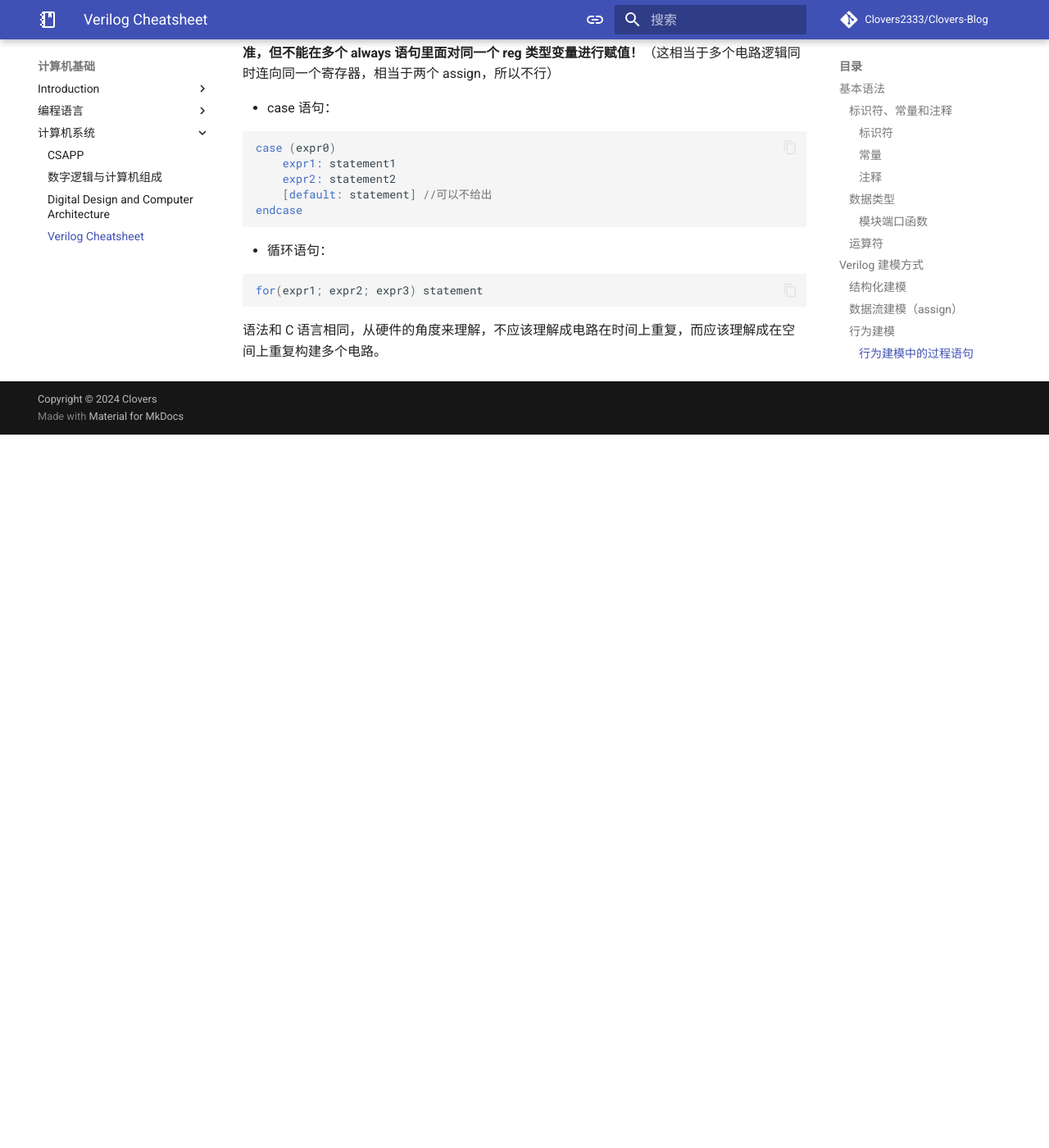
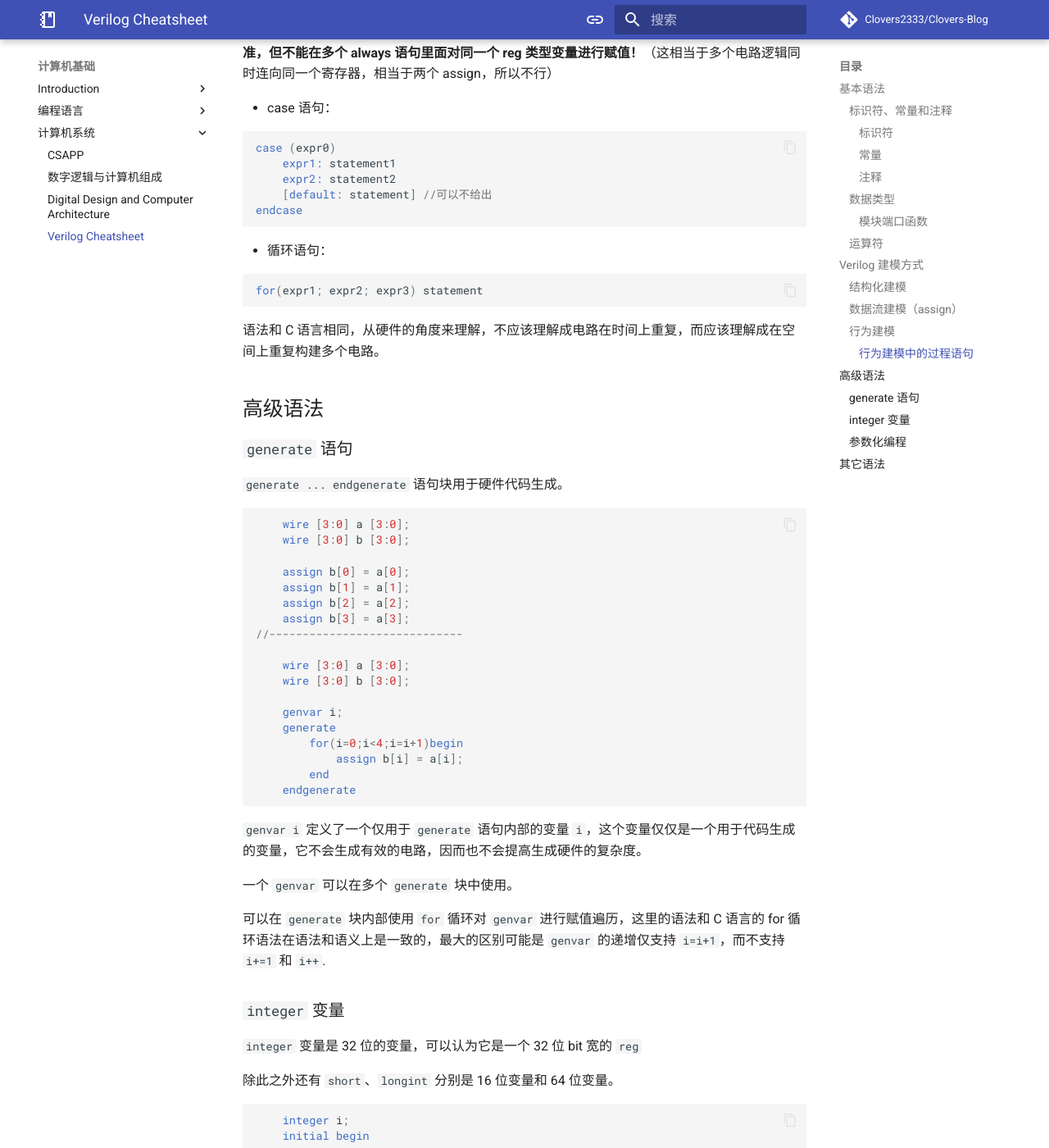
Before and after one commit to Clovers2333/Clovers-Blog, an MkDocs documentation site: the page built from docs/cs/system/v_cheatsheet.md, in a window 1280 px wide and 1400 px high, scrolled down 2663 px. Shown: the whole window at 82% size. Built offline with MkDocs 1.6.1 and Material for MkDocs 9.7.7, drawn with Linux system fonts in a browser that asks for light colours; nearby versions of some CDN libraries; library files that are not in the unit come from our copies; comment, search, counter and statistics services are not loaded; before the commit the page ends 3193 px from its top, so only the background shows below that; some of the changed text lies outside the part shown.

Commit message:
docs: add notes on v_cheatsheet.md

````diff
--- a/docs/cs/system/v_cheatsheet.md
+++ b/docs/cs/system/v_cheatsheet.md
@@ -113,3 +113,99 @@ for(expr1; expr2; expr3) statement
 ```
 
 语法和 C 语言相同，从硬件的角度来理解，不应该理解成电路在时间上重复，而应该理解成在空间上重复构建多个电路。
+
+## 高级语法
+
+### `generate` 语句
+
+`generate ... endgenerate` 语句块用于硬件代码生成。
+
+```verilog
+    wire [3:0] a [3:0];
+    wire [3:0] b [3:0];
+
+    assign b[0] = a[0];
+    assign b[1] = a[1];
+    assign b[2] = a[2];
+    assign b[3] = a[3];
+//-----------------------------
+
+    wire [3:0] a [3:0];
+    wire [3:0] b [3:0];
+
+    genvar i;
+    generate
+        for(i=0;i<4;i=i+1)begin
+            assign b[i] = a[i];
+        end
+    endgenerate
+```
+
+`genvar i` 定义了一个仅用于 `generate` 语句内部的变量 `i`，这个变量仅仅是一个用于代码生成的变量，它不会生成有效的电路，因而也不会提高生成硬件的复杂度。
+
+一个 `genvar` 可以在多个 `generate` 块中使用。
+
+可以在 `generate` 块内部使用 `for` 循环对 `genvar` 进行赋值遍历，这里的语法和 C 语言的 for 循环语法在语法和语义上是一致的，最大的区别可能是 `genvar` 的递增仅支持 `i=i+1`，而不支持 `i+=1` 和 `i++`.
+
+### `integer` 变量
+
+`integer` 变量是 32 位的变量，可以认为它是一个 32 位 bit 宽的 `reg`
+
+除此之外还有 `short`、`longint` 分别是 16 位变量和 64 位变量。
+
+```verilog
+    integer i;
+    initial begin
+        ...
+        for(i=0;i<8;i=i+1)begin
+            data=i[3:0];
+            #5;
+        end
+        ...
+    end
+```
+
+ `initial` 块的 `for` 循环语法不同于 `generate` 块，它使用 `integer` 得到变量而不是 `genvar` 变量。
+
+`initial` 块的 `for` 循环和 `generate` 的 `for` 循环在语法上是保持一致的，但是语义上有细微区别：generate 的 for 循环生成的语句用于电路描述，相互之间是**空间并列关系**；`initial` 的 `for` 循环生成的语句用于仿真激励，依次之间是由激励的**时间先后关系**的。
+
+### 参数化编程
+
+```verilog
+    `define LEN 4
+    wire [3:0] a [`LEN-1:0];
+    wire [3:0] b [`LEN-1:0];
+
+    genvar i;
+    generate
+        for(i=0;i<`LEN;i=i+1)begin
+            assign b[i] = a[i];
+        end
+    endgenerate
+```
+
+```verilog
+    localparam LEN=4; //相当于 const
+    wire [3:0] a [LEN-1:0];
+    wire [3:0] b [LEN-1:0];
+
+    genvar i;
+    generate
+        for(i=0;i<LEN;i=i+1)begin
+            assign b[i] = a[i];
+        end
+    endgenerate
+```
+
+假设我们将上面的二维数组赋值封装为一个模块 `dummy`。如果我们希望二维数组宽度为 4，则可以将 `LEN` 修改为 4；如果我们希望二维数组宽度为 5，则可以将 `LEN` 修改为 5，那么这个时候我们就可以在封装模块的时候定义一个 `parameter`.
+
+```verilog
+module dummy #(parameter LEN = 4) (
+    input ...
+    output ...
+);
+```
+
+## 其它语法
+
+`$random()`：提供宽度为 32 位的随机数。
````
